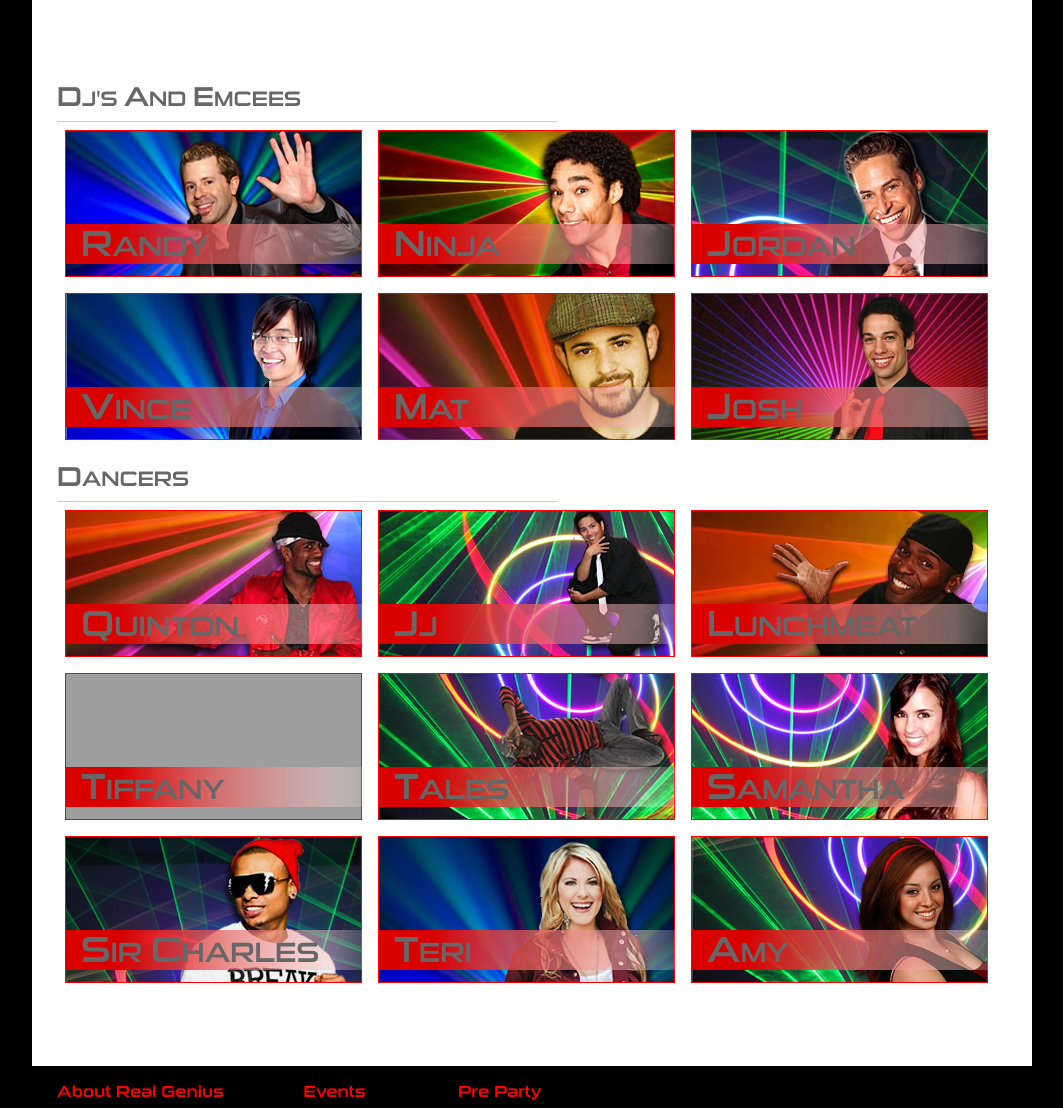
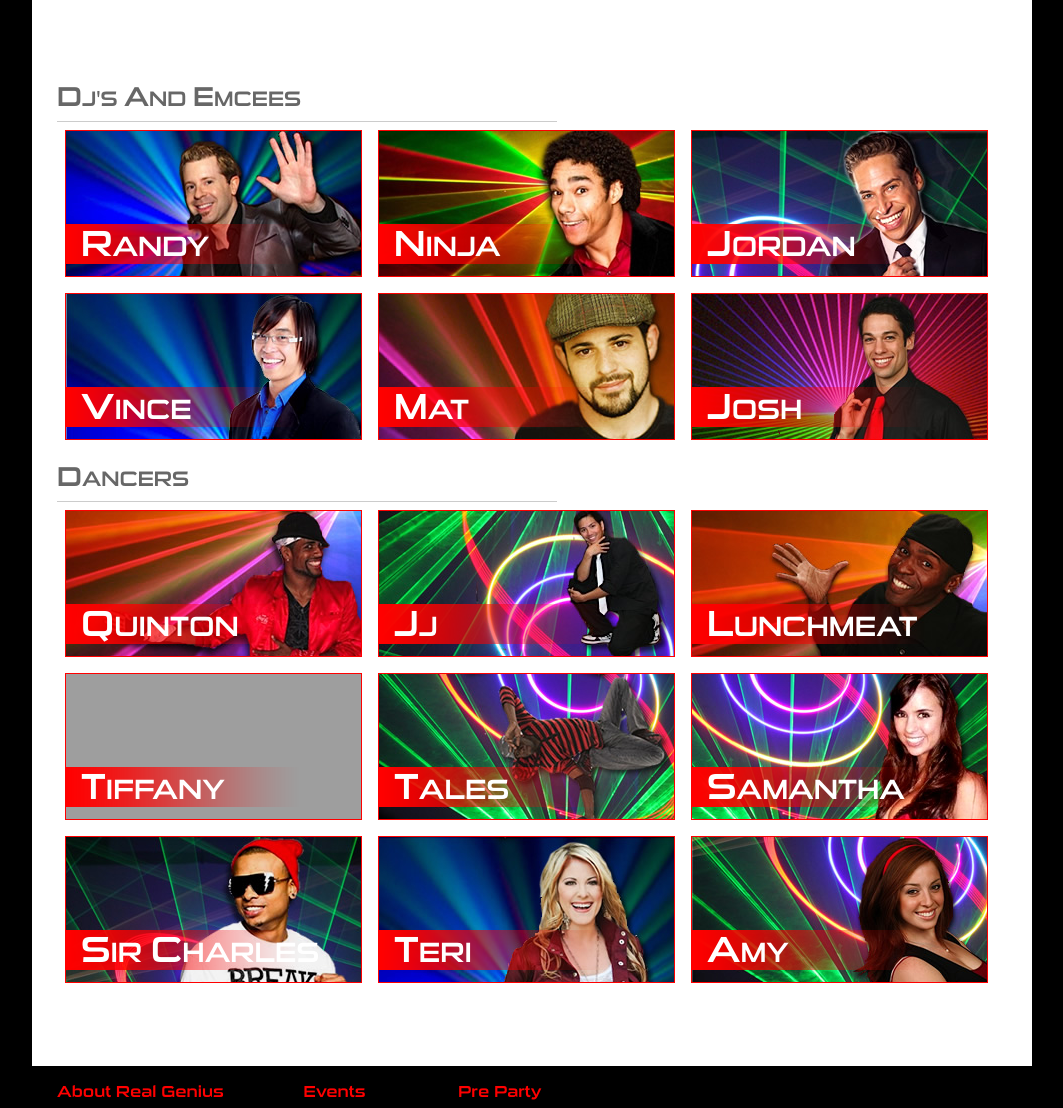
Before and after one commit to PeterOzolins/RGE, a PHP site: page /foo/performers.php in a window 1280 px wide. Shown: the part 458-1566 px from the top of the page, without its empty margins (108-1171 px from the left). Run offline with PHP 8.4, Linux system fonts and the light colour scheme; some libraries are stand-ins or nearby versions; grey boxes are pictures that could not be loaded.

Commit message:
performers: new gradient bar, text to white

```diff
--- a/css/main.css
+++ b/css/main.css
@@ -328,7 +328,7 @@ h2 .iCaps {
     background-color: #bbb;
 }
 #allStarsGrid ul li h2 {
-    color: #676767;
+    color: #fff;
     bottom: 0;
     position: absolute;
     margin: 0 0 15px 15px;
--- a/performers.php
+++ b/performers.php
@@ -29,12 +29,12 @@
                                 </h3>
                                 <hr class="midWidthLine" />
                                     <ul>
-                                        <li class="randyBg"><img src="img/team_imgs/team-gradient.png"><h2>Randy</h2> </li>
-                                        <li class="ninjaBg"><img src="img/team_imgs/team-gradient.png"><h2>Ninja</h2> </li>
-                                        <li class="jordanBg"><img src="img/team_imgs/team-gradient.png"><h2>Jordan</h2> </li>
-                                        <li class="vinceBg"><img src="img/team_imgs/team-gradient.png"><h2>Vince</h2> </li>
-                                        <li class="matBg"><img src="img/team_imgs/team-gradient.png"><h2>Mat</h2> </li>
-                                        <li class="joshBg"><img src="img/team_imgs/team-gradient.png"><h2>Josh</h2> </li>
+                                        <li class="randyBg"><img src="img/team_imgs/team_gradient.png"><h2>Randy</h2> </li>
+                                        <li class="ninjaBg"><img src="img/team_imgs/team_gradient.png"><h2>Ninja</h2> </li>
+                                        <li class="jordanBg"><img src="img/team_imgs/team_gradient.png"><h2>Jordan</h2> </li>
+                                        <li class="vinceBg"><img src="img/team_imgs/team_gradient.png"><h2>Vince</h2> </li>
+                                        <li class="matBg"><img src="img/team_imgs/team_gradient.png"><h2>Mat</h2> </li>
+                                        <li class="joshBg"><img src="img/team_imgs/team_gradient.png"><h2>Josh</h2> </li>
                                     </ul>
                                     <div class="clearfix"></div>
                                 <h3>
@@ -42,15 +42,15 @@
                                 </h3>
                                 <hr class="midWidthLine" />
                                     <ul>
-                                        <li class="quintonBg"><img src="img/team_imgs/team-gradient.png"><h2>Quinton</h2> </li>
-                                        <li class="jjBg"><img src="img/team_imgs/team-gradient.png"><h2>JJ</h2> </li>
-                                        <li class="lunchBg"><img src="img/team_imgs/team-gradient.png"><h2>Lunchmeat</h2> </li>
-                                        <li class="tifBg"><img src="img/team_imgs/team-gradient.png"><h2>Tiffany</h2> </li>
-                                        <li class="talesBg"><img src="img/team_imgs/team-gradient.png"><h2>Tales</h2> </li>
-                                        <li class="samBg"><img src="img/team_imgs/team-gradient.png"><h2>Samantha</h2> </li>
-                                        <li class="sirCharBg"><img src="img/team_imgs/team-gradient.png"><h2>Sir Charles</h2> </li>
-                                        <li class="teriBg"><img src="img/team_imgs/team-gradient.png"><h2>Teri</h2> </li>
-                                        <li class="amyBg"><img src="img/team_imgs/team-gradient.png"><h2>Amy</h2> </li>
+                                        <li class="quintonBg"><img src="img/team_imgs/team_gradient.png"><h2>Quinton</h2> </li>
+                                        <li class="jjBg"><img src="img/team_imgs/team_gradient.png"><h2>JJ</h2> </li>
+                                        <li class="lunchBg"><img src="img/team_imgs/team_gradient.png"><h2>Lunchmeat</h2> </li>
+                                        <li class="tifBg"><img src="img/team_imgs/team_gradient.png"><h2>Tiffany</h2> </li>
+                                        <li class="talesBg"><img src="img/team_imgs/team_gradient.png"><h2>Tales</h2> </li>
+                                        <li class="samBg"><img src="img/team_imgs/team_gradient.png"><h2>Samantha</h2> </li>
+                                        <li class="sirCharBg"><img src="img/team_imgs/team_gradient.png"><h2>Sir Charles</h2> </li>
+                                        <li class="teriBg"><img src="img/team_imgs/team_gradient.png"><h2>Teri</h2> </li>
+                                        <li class="amyBg"><img src="img/team_imgs/team_gradient.png"><h2>Amy</h2> </li>
                                     </ul>
                                     <div class="clearfix">
                                 </div>
```
Also changed, not shown: index.php (+1 -6 lines), img/team_imgs/team-gradient.png, img/team_imgs/team_gradient.png (added).
